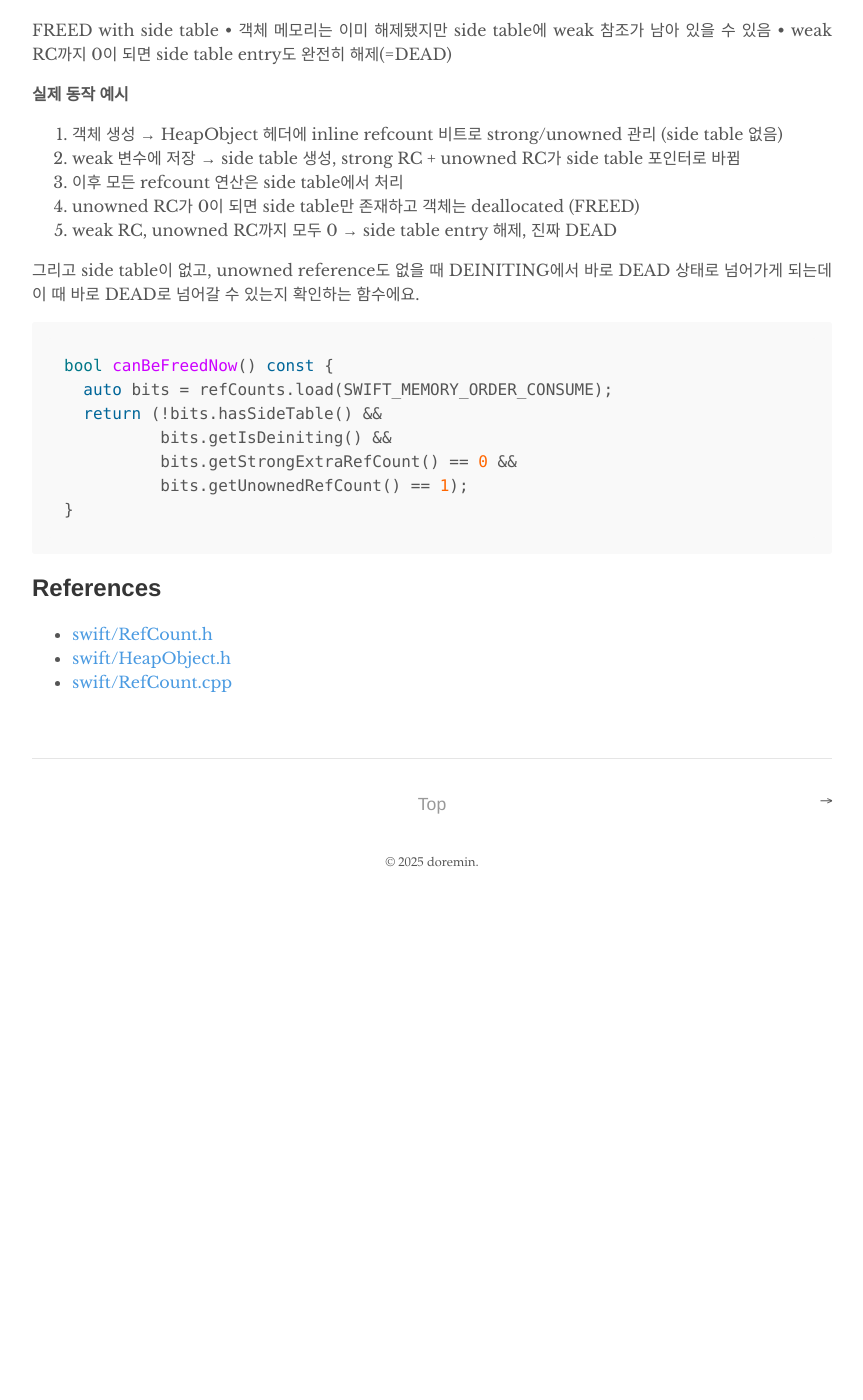
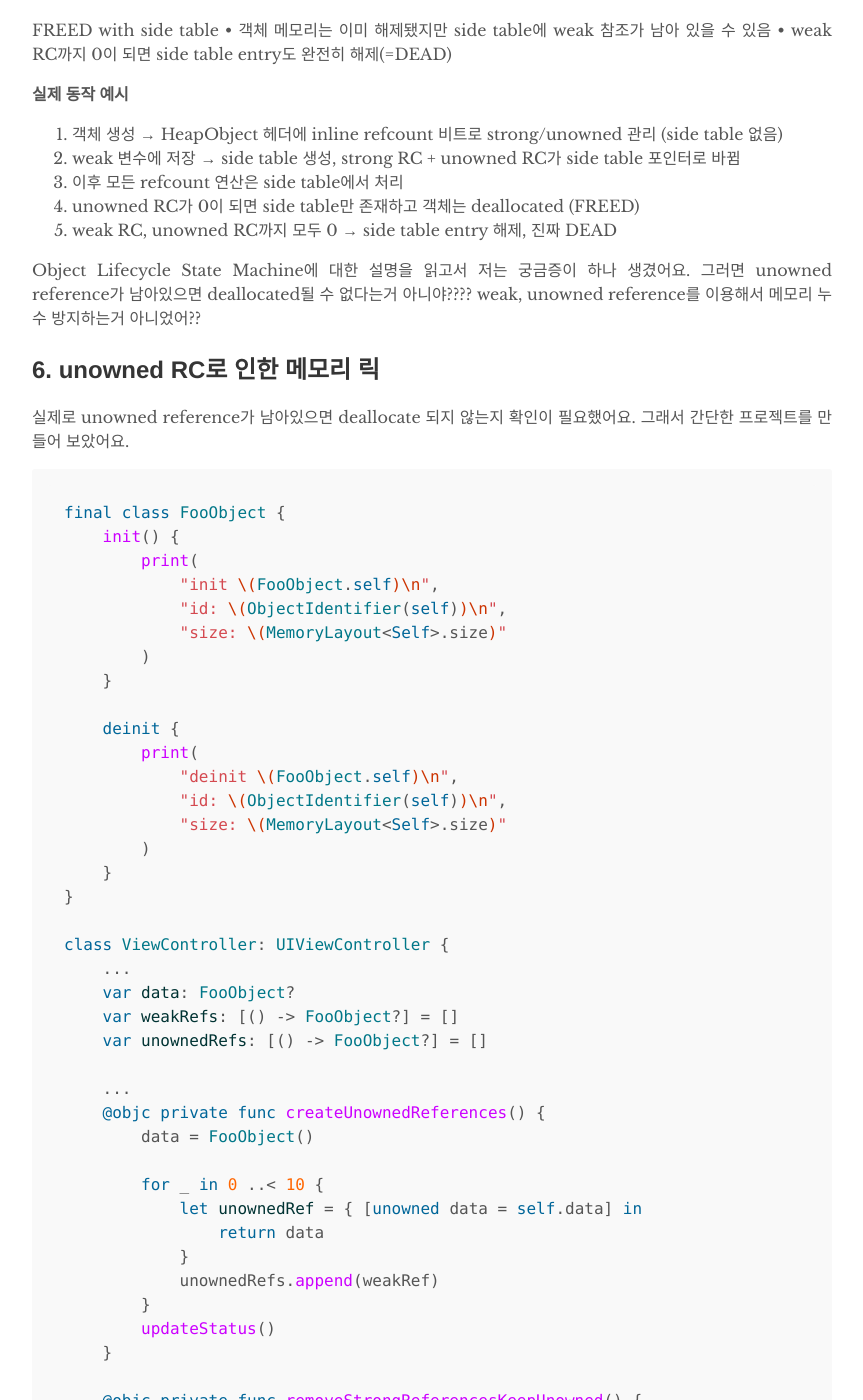
Before and after one commit to doremin/doremin.github.io, a Jekyll site: the page built from _posts/2025-07-18-21:23.md, in a window 1280 px wide and 1400 px high, scrolled down 7046 px. Shown: the whole window, without its empty margins (208-1071 px from the left). Built offline with Jekyll 4.4.1, drawn with Linux system fonts in a browser that asks for light colours; before the commit the page ends 7952 px from its top, so only the background shows below that; some of the changed text lies outside the part shown.

Commit message:
[ADD] Husk Leaking 추가

````diff
--- a/_posts/2025-07-18-21:23.md
+++ b/_posts/2025-07-18-21:23.md
@@ -51,11 +51,11 @@
 ## 3. Swift Runtime의 HeapObject / RefCount 구조
 사실 위 SIL 코드에 retain 관련 코드가 없는 이유는 쉽게 찾을 수 있었어요.
 > The object has an initial retain count of 1
-> [swift/HeapObject.h](https://github.com/swiftlang/swift/blob/main/include/swift/Runtime/HeapObject.h#L45-L48)
+[swift/HeapObject.h](https://github.com/swiftlang/swift/blob/main/include/swift/Runtime/HeapObject.h#L45-L48)
 
 > // Refcount of a new object is 1.
-> constexpr RefCounts(Initialized_t) : refCounts(RefCountBits(0, 1)) { }
-> [swift/RefCount.h](https://github.com/swiftlang/swift/blob/main/stdlib/public/SwiftShims/swift/shims/RefCount.h#L741-L742)
+constexpr RefCounts(Initialized_t) : refCounts(RefCountBits(0, 1)) { }
+[swift/RefCount.h](https://github.com/swiftlang/swift/blob/main/stdlib/public/SwiftShims/swift/shims/RefCount.h#L741-L742)
 
 retain count의 초기값이 1이기 때문이었죠.
 아 그렇구나..! 하고서 끝내려는 참에 swift compiler의 소스코드를 보면서 재미있는 포인트를 몇개 더 찾았어요.
@@ -63,14 +63,14 @@
 **Physical field is 0?**
 
 > The strong RC is stored as an extra count: when the physical field is 0 the logical value is 1.
-> [swift/RefCount.h](https://github.com/swiftlang/swift/blob/main/stdlib/public/SwiftShims/swift/shims/RefCount.h#L48-L51)
+[swift/RefCount.h](https://github.com/swiftlang/swift/blob/main/stdlib/public/SwiftShims/swift/shims/RefCount.h#L48-L51)
 
 **Reference count가 3개?**
 
 > An object conceptually has three refcounts. These refcounts
 > are stored either "inline" in the field following the isa
 > or in a "side table entry" pointed to by the field following the isa.
-> [swift/RefCount.h](https://github.com/swiftlang/swift/blob/main/stdlib/public/SwiftShims/swift/shims/RefCount.h#L44-L46)
+[swift/RefCount.h](https://github.com/swiftlang/swift/blob/main/stdlib/public/SwiftShims/swift/shims/RefCount.h#L44-L46)
 
 이 두가지에 의문이 생겨서 더 찾아보기로 했어요.
 
@@ -292,18 +292,82 @@
 4.  unowned  RC가 0이 되면 side table만 존재하고 객체는 deallocated (FREED)
 5.	weak RC, unowned RC까지 모두 0 → side table entry 해제, 진짜 DEAD
 
-그리고 side table이 없고, unowned reference도 없을 때 DEINITING에서 바로 DEAD 상태로 넘어가게 되는데 이 때 바로 DEAD로 넘어갈 수 있는지 확인하는 함수에요.
-```cpp
-bool canBeFreedNow() const {
-  auto bits = refCounts.load(SWIFT_MEMORY_ORDER_CONSUME);
-  return (!bits.hasSideTable() &&
-          bits.getIsDeiniting() &&
-          bits.getStrongExtraRefCount() == 0 &&
-          bits.getUnownedRefCount() == 1);
+
+Object Lifecycle State Machine에 대한 설명을 읽고서 저는 궁금증이 하나 생겼어요.
+그러면 unowned reference가 남아있으면 deallocated될 수 없다는거 아니야????
+weak, unowned reference를 이용해서 메모리 누수 방지하는거 아니었어??
+
+## 6. unowned RC로 인한 메모리 릭
+실제로 unowned reference가 남아있으면 deallocate 되지 않는지 확인이 필요했어요. 그래서 간단한 프로젝트를 만들어 보았어요.
+
+```swift
+final class FooObject {
+    init() {
+        print(
+            "init \(FooObject.self)\n",
+            "id: \(ObjectIdentifier(self))\n",
+            "size: \(MemoryLayout<Self>.size)"
+        )
+    }
+
+    deinit {
+        print(
+            "deinit \(FooObject.self)\n",
+            "id: \(ObjectIdentifier(self))\n",
+            "size: \(MemoryLayout<Self>.size)"
+        )
+    }
+}
+
+class ViewController: UIViewController {
+    ...
+    var data: FooObject?
+    var weakRefs: [() -> FooObject?] = []
+    var unownedRefs: [() -> FooObject?] = []
+
+    ...
+    @objc private func createUnownedReferences() {
+        data = FooObject()
+
+        for _ in 0 ..< 10 {
+            let unownedRef = { [unowned data = self.data] in
+                return data
+            }
+            unownedRefs.append(weakRef)
+        }
+        updateStatus()
+    }
+
+    @objc private func removeStrongReferencesKeepUnowned() {
+        data = nil
+        updateStatus()
+    }
 }
 ```
+
+unowned reference가 남아있을 때 `deinit`은 호출되지만 `deallocate`되지 않는 것을 확인하려고 해요.
+
+**실행 순서**
+1. `createUnownedReferences`를 호출해서 data에 대한 unownedReference를 증가시킨다.
+2. `removeStrongReferencesKeepUnowned`를 호출해서 data의 strong RC를 감소시킨다.
+3. Xcode의 Debug Memory Graph로 확인한다.
+
+**결과**
+![Console Result](/assets/images/2025-07-18/console.png)
+예상대로 `deinit`은 호출되는 것을 볼 수 있어요.
+![Memory Graph](/assets/images/2025-07-18/memory-graph.png)
+FooObject가 정말로 deallocated 되지 않는 것을 확인할 수 있습니다.
+
+이런 현상을 husk leaking이라고 부르며, unowned reference가 남아있는 한 메모리에서 deallocated 되지 않습니다.
+따라서 deinit만 보고서 '객체가 메모리에서 해제되었다!'고 단정할 수 없으며 unowned/weak reference가 정말 0인지까지 확인해야 진짜 메모리 릴리즈를 보장할 수 있습니다.
+
+아 그리고 weak를 사용하면 예상대로 이런 현상은 발생하지 않습니다. 대신에 side table이 해제되지 않은 상태로 남아있겠지만요.
+
+전체 코드는 [Github](https://github.com/doremin/HuskLeaking)에 남겨둘게요.
 
 ## References
 - [swift/RefCount.h](https://github.com/swiftlang/swift/blob/main/stdlib/public/SwiftShims/swift/shims/RefCount.h)
 - [swift/HeapObject.h](https://github.com/swiftlang/swift/blob/main/include/swift/Runtime/HeapObject.h#L45-L48)
 - [swift/RefCount.cpp](https://github.com/swiftlang/swift/blob/main/stdlib/public/runtime/RefCount.cpp#L149-L158)
+- [The Swift Runtime: Heap Objects](https://belkadan.com/blog/2020/08/Swift-Runtime-Heap-Objects/?tag=swift-runtime)
+- [Esoterica: Swift's unowned references & object destruction](https://priorart.substack.com/p/esoterica-swifts-unowned-references)
````
Also changed, not shown: assets/images/2025-07-18/console.png (added), assets/images/2025-07-18/memory-graph.png (added).
